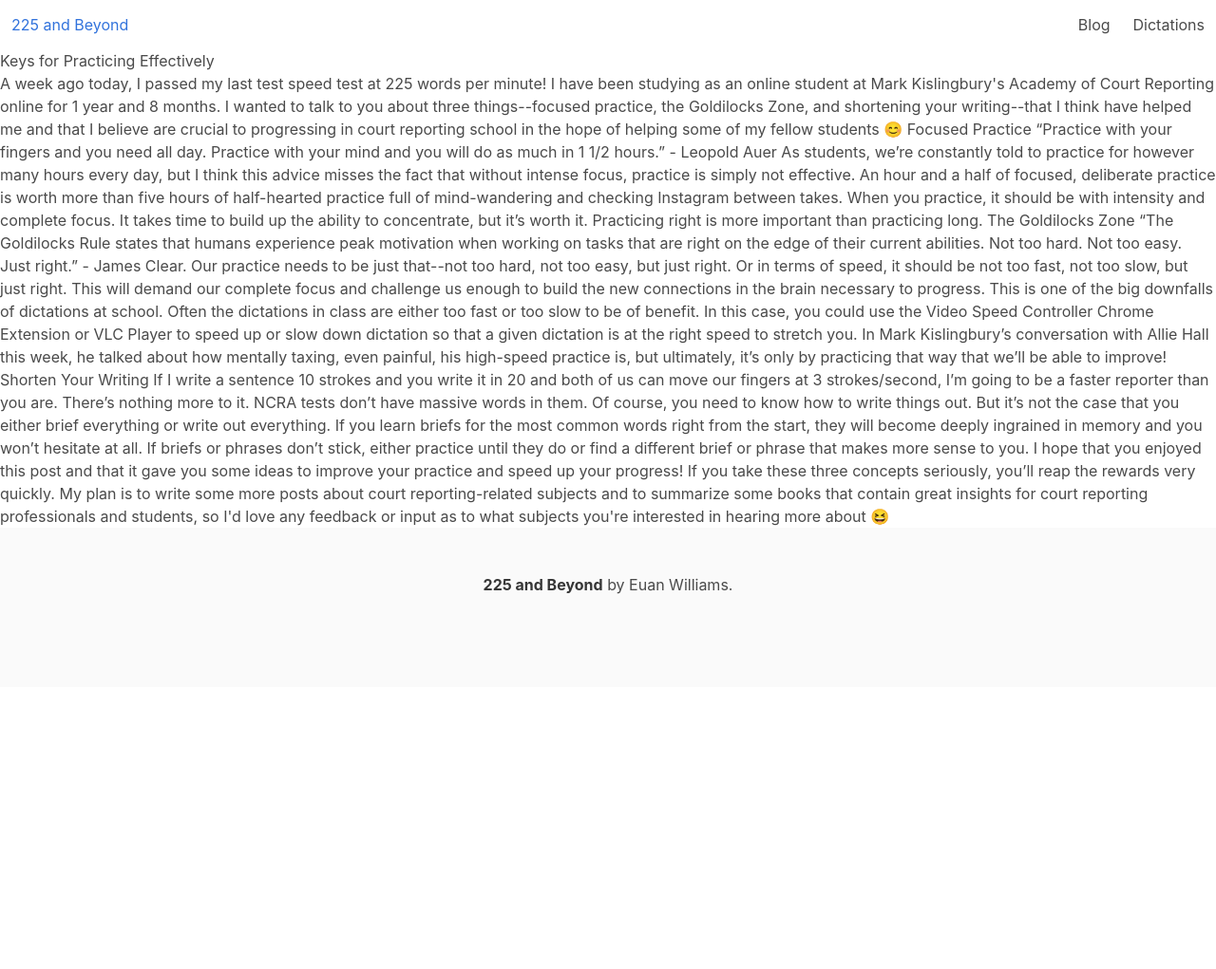
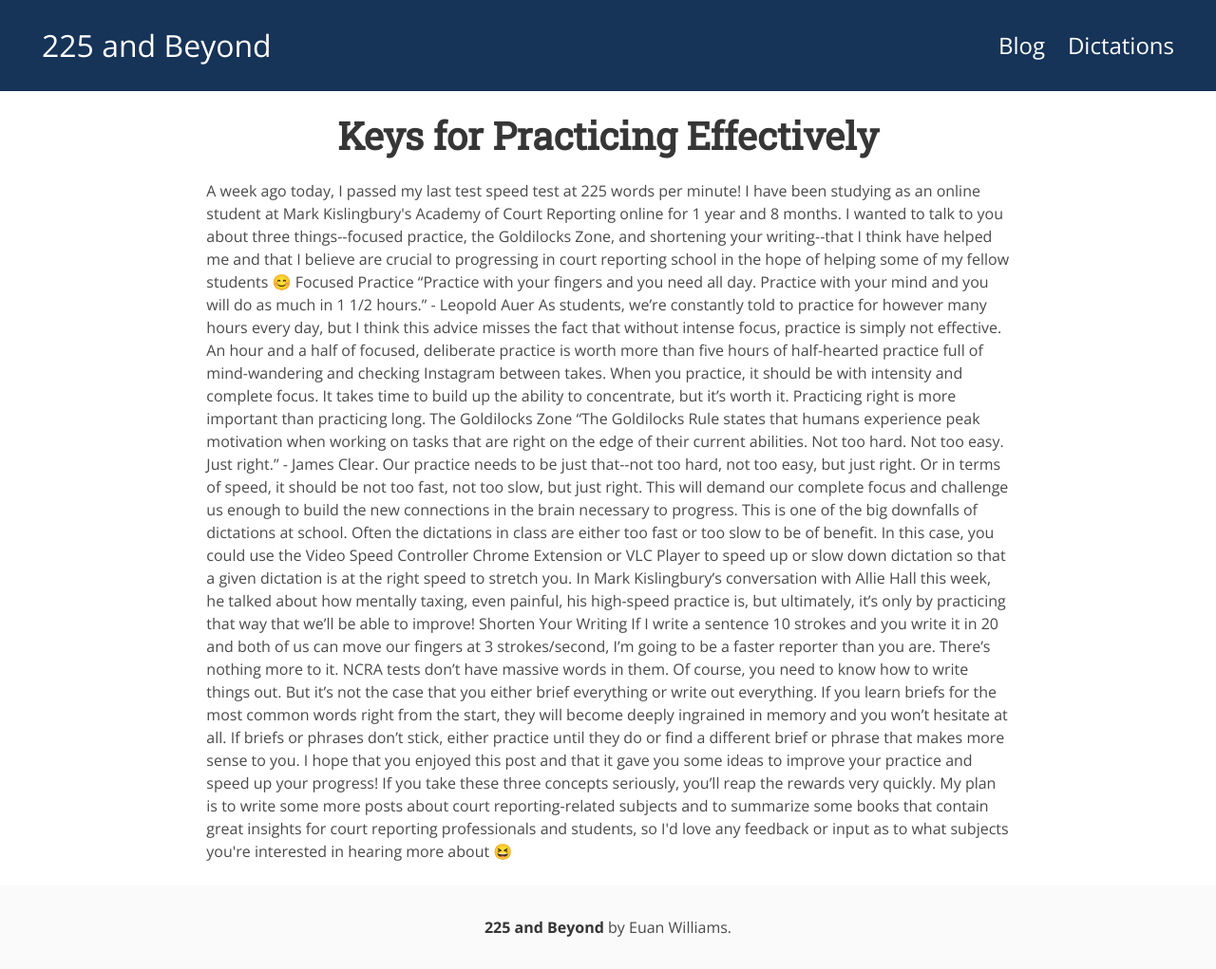
Before and after one commit to euanwho/Briefology, a Django app: a page that uses briefology/templates/base.html in a window 1280 px wide. Shown: the whole page at 95% size. Before the commit the page ends 626 px from the top, so only its background shows below. Run offline with Django 3.2, Linux system fonts and the light colour scheme; data comes from the database, SQL or seed files in the repository; both versions use the stored data as it was after the commit; some libraries are stand-ins or nearby versions.

Commit message:
Basic Templates
Got to a point where all the templates are at a decent point.

```diff
--- a/briefology/static/sass/styles.scss
+++ b/briefology/static/sass/styles.scss
@@ -1,2 +1,63 @@
 @charset "utf-8";
+
+// Import a Google Font
+// Google Fonts
+@import url(http://fonts.googleapis.com/css?family=Roboto+Slab|Open+Sans:400italic,700italic,400,700);
+
+// Font Variables
+$roboto-slab: 'Roboto Slab', serif;
+$open-sans: 'Open Sans', sans-serif;
+
+// Styles
+body {
+  font-family: $open-sans;
+  font-weight: normal;
+}
+
+h1, h2, h3, h4, h5, h6, .title {
+  font-family: $roboto-slab;
+  font-weight: normal;
+}
+
+.button {
+  font-family: $roboto-slab;
+  font-weight: bold;
+}
+
+$family-primary: $open-sans, $roboto-slab;
+
+// Navbar Styles
+$navbar-background-color: #163358;
+$navbar-item-color: #ffffff;
+
+.navbar-brand a {
+    font-size: 2em;
+}
+
+.navbar-item {
+    font-size: 1.5em;
+}
+
+// Generic Classes
+.title-container {
+    margin: 1.5rem;
+}
+
+.title-container .title {
+    text-align: center
+}
+
+
+
+// Blog Page Styles
+.blog-container{
+    //background-color: #FAFAFA;
+}
+
+.post {
+    margin-bottom: 1.5rem;
+}
+
+$footer-padding: 2rem;
+
 @import "../../../node_modules/bulma/bulma.sass";
--- a/briefology/templates/base.html
+++ b/briefology/templates/base.html
@@ -10,7 +10,7 @@
     <script src="{% static 'index.js'%}"></script>
   </head>
   <body>
-    <nav class="navbar" role="navigation" aria-label="main navigation">
+    <nav class="navbar is-spaced" role="navigation" aria-label="main navigation">
       <div class="navbar-brand">
         <a class="navbar-item" href="{% url 'home' %}">225 and Beyond</a>
         <a role="button" class="navbar-burger burger" aria-label="menu" aria-expanded="false" data-target="navbarBasicExample">
@@ -20,7 +20,7 @@
         </a>
       </div>
 
-      <div class="navbar-menu" id="navbarBasicExample">
+      <div class="navbar-menu is-shadowless" id="navbarBasicExample">
         <div class="navbar-end">
           <a class="navbar-item" href="{% url 'blog' %}"">Blog</a>
           <a class="navbar-item" href="{% url 'dictations'%}">Dictations</a>
--- a/briefology/templates/post.html
+++ b/briefology/templates/post.html
@@ -2,8 +2,14 @@
 
 {% block content %}
 
+<div class="columns is-centered">
+    <div class="column is-8 blog-container">
+        <div class="title-container">
+            <h2 class="title is-2">{{ post.title}}</h2>
+        </div>
+        <div>{{ post.text}}</div>
 
-<h2>{{ post.title }}</h2>
-<div>{{ post.text}}</div>
+    </div>
+</div>
 
 {% endblock %}
```
Also changed, not shown: briefology/templates/blog.html (+14 -3 lines), briefology/templates/dictation.html (+12 -5 lines), briefology/templates/dictations.html (+13 -5 lines), briefology/db.sqlite3, briefology/static/css/styles.css.
